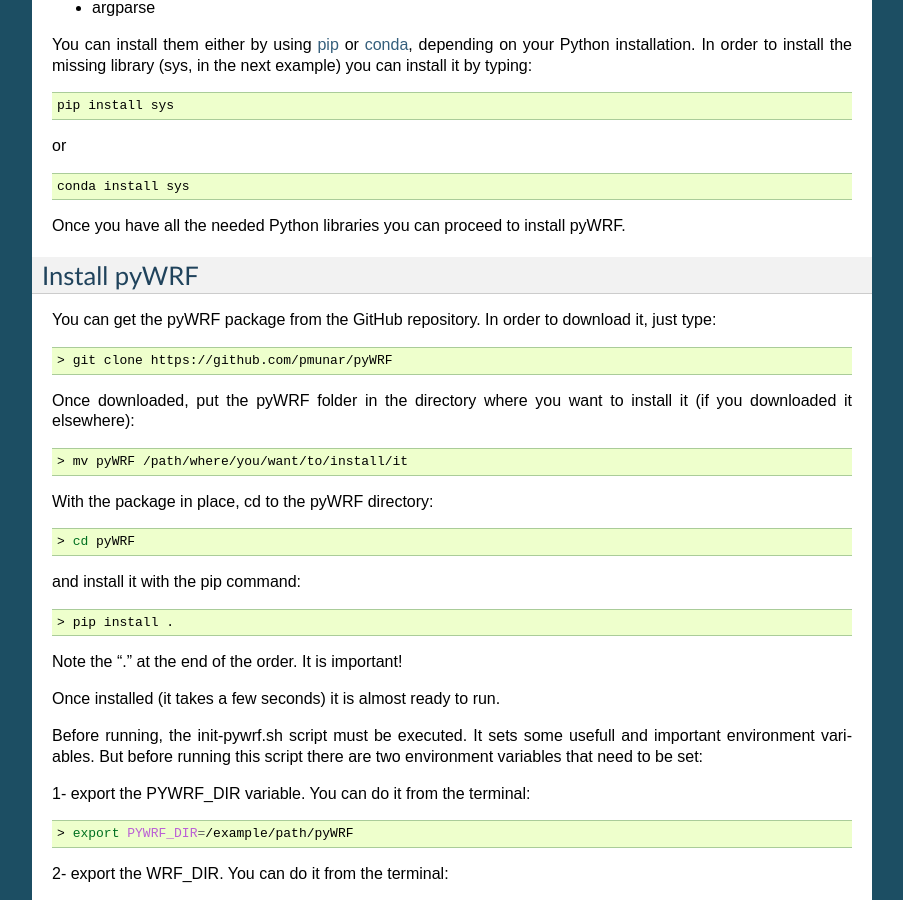
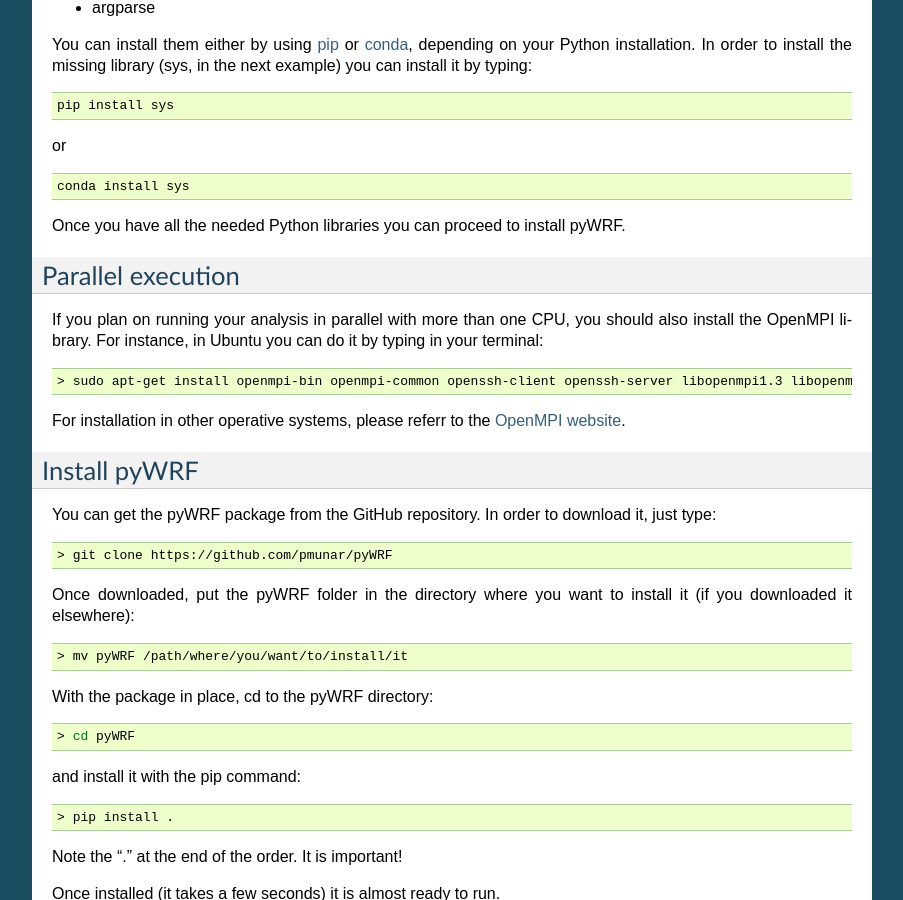
Before and after one commit to pmunar/pyWRF, a Sphinx documentation site: the page built from docs/setup.rst, in a window 1280 px wide and 900 px high, scrolled down 793 px. Shown: the whole window, without its empty margins (198-1101 px from the left). Built offline with Sphinx 7.4.7, drawn with Linux system fonts in a browser that asks for light colours; formulas are drawn with MathJax 3.

Commit message:
added OpenMPI information

```diff
--- a/docs/setup.rst
+++ b/docs/setup.rst
@@ -53,6 +53,18 @@
     conda install sys
 
 Once you have all the needed Python libraries you can proceed to install pyWRF.
+
+Parallel execution
+------------------
+
+If you plan on running your analysis in parallel with more than one CPU, you should also install the OpenMPI library. For instance, in Ubuntu you can do it by typing in your terminal:
+
+.. code-block:: bash
+
+    > sudo apt-get install openmpi-bin openmpi-common openssh-client openssh-server libopenmpi1.3 libopenmpi-dbg libopenmpi-dev
+
+For installation in other operative systems, please referr to the `OpenMPI website <https://www.open-mpi.org/>`__.
+
 
 Install pyWRF
 -------------
```
